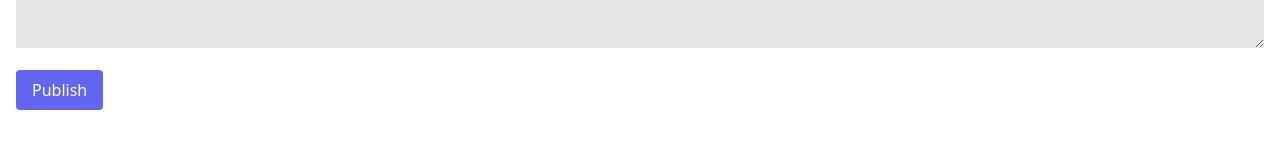
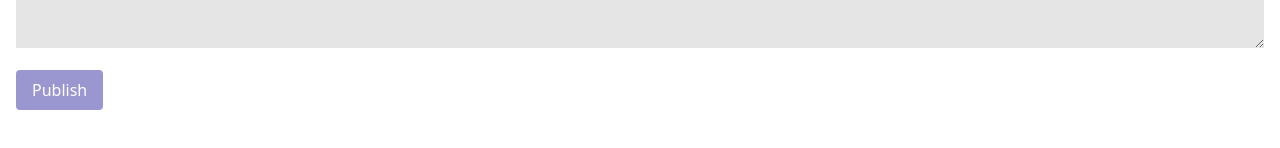
Before and after one commit to pedro30092/angular-crud-app, an Angular app: page /create-post in a window 1280 px wide. Shown: the part 428-576 px from the top of the page. Built offline with nearby package versions, Linux system fonts and the light colour scheme.

Commit message:
Added reactive form validation for create post

```diff
--- a/src/app/features/post/pages/create-post/create-post.component.html
+++ b/src/app/features/post/pages/create-post/create-post.component.html
@@ -11,6 +11,17 @@
         autocomplete="off"
         formControlName="title"
       />
+      @if (title.invalid && (title.dirty || title.touched)) {
+      <div class="text-red-500 mt-2">
+        @if (title.hasError('required')) {
+        <div>Title is required</div>
+        } @if (title.hasError('minlength')) {
+        <div>Title must be at least 3 characters long</div>
+        } @if (title.hasError('maxlength')) {
+        <div>Title cannot be more than 100 characters long</div>
+        }
+      </div>
+      }
     </div>
     <!-- Input for content -->
     <div class="mt-4">
@@ -20,9 +31,18 @@
         placeholder="Post content"
         formControlName="content"
       ></textarea>
+      @if (content.invalid && (content.dirty || content.touched)) {
+      <div class="text-red-500 mt-2">
+        @if (content.hasError('required')) {
+        <div>Title is required</div>
+        } @if (content.hasError('maxlength')) {
+        <div>Title cannot be more than 3000 characters long</div>
+        }
+      </div>
+      }
     </div>
     <div class="mt-4">
-      <button type="submit" class="bg-indigo-500 text-white px-4 py-2 rounded">
+      <button type="submit" class="bg-indigo-800 text-white px-4 py-2 rounded disabled:opacity-50 disabled:cursor-not-allowed" [disabled]="createPostForm.valid === false">
         Publish
       </button>
     </div>
--- a/src/app/features/post/pages/create-post/create-post.component.ts
+++ b/src/app/features/post/pages/create-post/create-post.component.ts
@@ -1,5 +1,10 @@
 import { Component } from '@angular/core';
-import { FormControl, FormGroup, ReactiveFormsModule } from '@angular/forms';
+import {
+  FormControl,
+  FormGroup,
+  ReactiveFormsModule,
+  Validators,
+} from '@angular/forms';
 
 @Component({
   selector: 'app-create-post',
@@ -10,13 +15,27 @@ import { FormControl, FormGroup, ReactiveFormsModule } from '@angular/forms';
 })
 export class CreatePostComponent {
   createPostForm = new FormGroup({
-    title: new FormControl('', {
+    title: new FormControl<string>('', {
       nonNullable: true,
+      validators: [
+        Validators.required,
+        Validators.minLength(6),
+        Validators.maxLength(100),
+      ],
     }),
-    content: new FormControl('', {
+    content: new FormControl<string>('', {
       nonNullable: true,
+      validators: [Validators.required, Validators.maxLength(3000)],
     }),
   });
+
+  get title() {
+    return this.createPostForm.controls.title;
+  }
+
+  get content() {
+    return this.createPostForm.controls.content;
+  }
 
   onFormSubmit() {
     console.warn(this.createPostForm.value);
```
